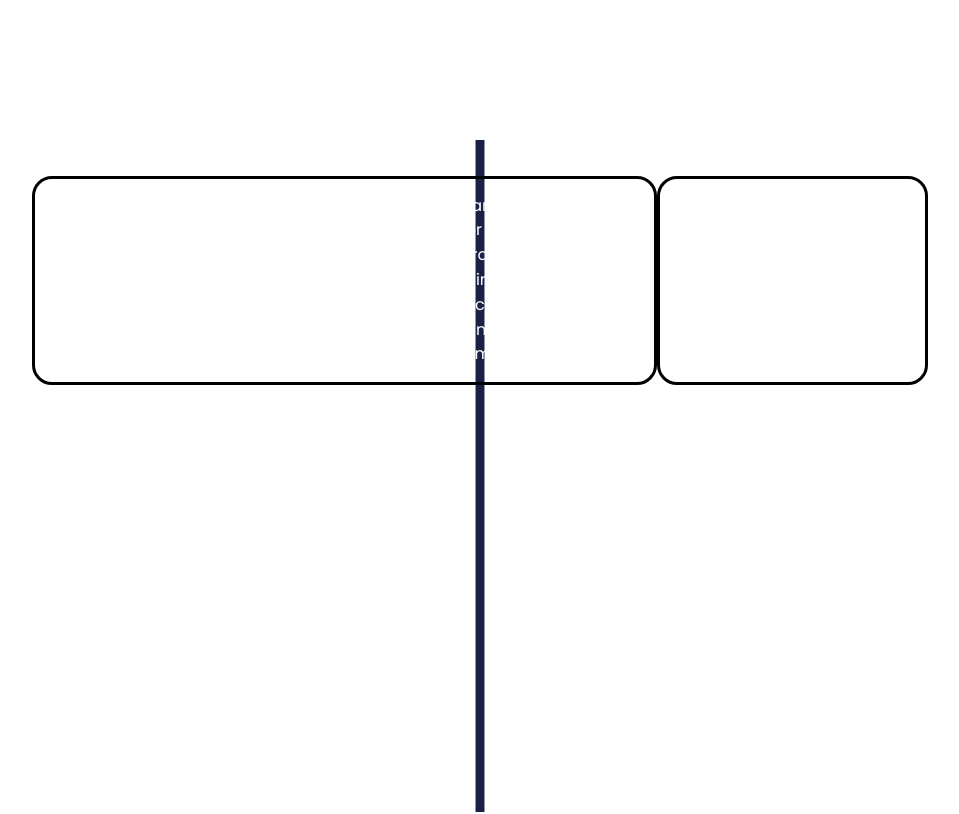
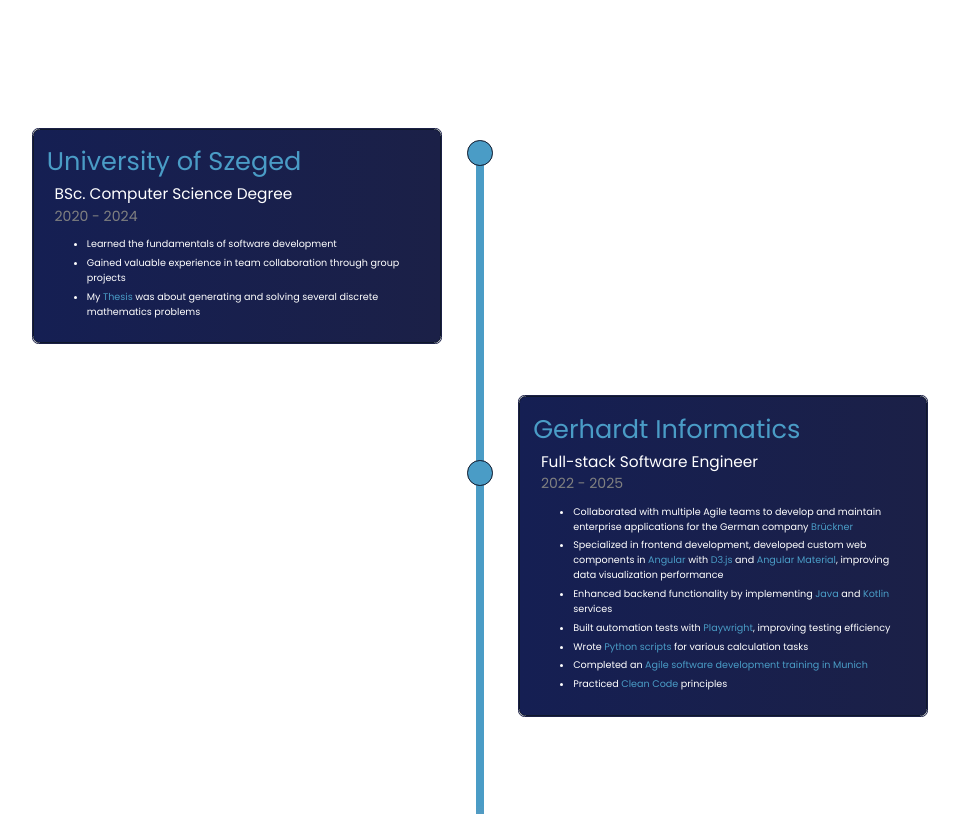
Before and after one commit to MartincsekLevente/Portfolio, a React (Vite) app: page / in a window 1280 px wide. Shown: the part 2420-3234 px from the top of the page, without its empty margins (160-1119 px from the left). Built offline with nearby package versions, Linux system fonts and the light colour scheme.

Commit message:
P-12: Add Experience style and content

```diff
--- a/src/components/multiDisplayCard/MultiDisplayCard.scss
+++ b/src/components/multiDisplayCard/MultiDisplayCard.scss
@@ -2,11 +2,42 @@
 
 .multi-display-card-container {
     display: flex;
-    border: 3px solid black;
-    border-radius: 20px;
-    padding: 15px;
+    flex-direction: column;
+    width: 32vw;
+    border: 0.15vw solid #1b2047;
+    border-radius: 0.5vw;
 
-    .multi-display-card-title {
-        font-size: $font_size_medium;
+    .multi-display-card-overlay {
+        border: 0.15vw solid #0f182b;
+        border-radius: 0.5vw;
+        background: linear-gradient(to right, #151f53, #1b2047);
+        padding: 1vw;
+
+        .multi-display-card-title {
+            font-size: $font_size_medium;
+        }
+
+        .multi-display-card-subtitle {
+            font-size: $font_size_small;
+            padding-left: 0.6vw;
+        }
+
+        .multi-display-card-description {
+            font-size: calc($font_size_small - 0.1vw);
+            padding-left: 0.6vw;
+            color: grey;
+        }
+
+        .multi-display-card-list-container {
+            font-size: $font_size_text;
+
+            .multi-display-card-list-item {
+
+                &:not(:last-child) {
+                    margin-bottom: 0.5vh;
+                }
+            }
+        }
     }
+
 }
--- a/src/components/multiDisplayCard/MultiDisplayCard.tsx
+++ b/src/components/multiDisplayCard/MultiDisplayCard.tsx
@@ -1,17 +1,34 @@
 import './MultiDisplayCard.scss';
+import { ReactNode } from "react";
 
 interface MultiDisplayCardProps {
     title: string,
-    textList: string[],
+    subtitle: string,
+    description: string,
+    textList: ReactNode[],
 }
 
-export default function MultiDisplayCard({title, textList}: MultiDisplayCardProps) {
+export default function MultiDisplayCard({title, subtitle, description, textList}: MultiDisplayCardProps) {
     return (
         <div className="multi-display-card-container">
-            <div className="multi-display-card-title">
-                {title}
+            <div className="multi-display-card-overlay">
+                <div className="multi-display-card-title">
+                    <span className="highlight-text">{title}</span>
+                </div>
+                <div className="multi-display-card-subtitle">
+                    {subtitle}
+                </div>
+                <div className="multi-display-card-description">
+                    {description}
+                </div>
+                <div className="multi-display-card-list-container">
+                    <ul>
+                        {textList ? textList.map((text) => {
+                            return (<li className="multi-display-card-list-item">{text}</li>);
+                        }) : null}
+                    </ul>
+                </div>
             </div>
-            {textList ? textList.map(text => text) : null}
         </div>
     );
 }
--- a/src/sections/experience/ExperienceSection.scss
+++ b/src/sections/experience/ExperienceSection.scss
@@ -14,19 +14,54 @@
 
         .experience-section-title {
             font-size: $font_size_mediumbig;
-            margin-bottom: 10vh;
+            margin-bottom: 4vh;
         }
 
         .experience-line-container {
             width: 100%;
-            height: 40vh;
+            height: 100vh;
             position: absolute;
             top: 20vh;
             z-index: -1;
+
+            .experience-line {
+                position: absolute;
+                height: inherit;
+                width: inherit;
+            }
+
+            .experience-line-point-1 {
+                width: 2vw;
+                height: 2vw;
+                background-color: #4a9cc6;
+                border: 0.15vw solid #0f182b;
+                border-radius: 50%;
+                position: absolute;
+                left: calc(50% - 1vw);
+            }
+
+            .experience-line-point-2 {
+                width: 2vw;
+                height: 2vw;
+                background-color: #4a9cc6;
+                border: 0.15vw solid #0f182b;
+                border-radius: 50%;
+                position: absolute;
+                top: 40vh;
+                left: calc(50% - 1vw);
+            }
         }
 
         .multi-display-cards-container {
             display: flex;
+            flex-direction: column;
+            width: 100%;
+            gap: 4vw;
+
+            > *:nth-child(even) {
+                align-self: end;
+            }
+
         }
 
     }
--- a/src/sections/experience/ExperienceSection.tsx
+++ b/src/sections/experience/ExperienceSection.tsx
@@ -9,26 +9,53 @@ export default function ExperienceSection() {
                     Experience
                 </div>
                 <div className="experience-line-container">
-                    <svg className="experience-lines" viewBox="0 0 100 100" preserveAspectRatio="xMidYMid meet">
-                        <line x1="50" y1="0" x2="50" y2="75" stroke="#1b2047" stroke-width="1"></line>
+                    <svg className="experience-line" viewBox="0 0 100 100" preserveAspectRatio="xMidYMid meet">
+                        <defs>
+                            <linearGradient id="grad" x1="0" x2="0" y1="0" y2="1">
+                                <stop offset="80%" stopColor="#4a9cc6"/>
+                                <stop offset="100%" stopColor="rgba(27, 32, 71, 0.0)"/>
+                            </linearGradient>
+                        </defs>
+                        <rect id="rect1" x="49.5" y="3" width="1" height="100" fill="url('#grad')"/>
                     </svg>
+                    <div className="experience-line-point-1"></div>
+                    <div className="experience-line-point-2"></div>
                 </div>
                 <div className="multi-display-cards-container">
                     <MultiDisplayCard
-                        title="Gerhardt Informatics"
+                        title="University of Szeged"
+                        subtitle="BSc. Computer Science Degree"
+                        description="2020 - 2024"
                         textList={[
-                            "Collaborated with multiple Agile teams to develop and maintain enterprise applications for the " +
-                            "German company Brückner.",
-                            "Specialized in Frontend development, leveraging expertise in Angular and custom UI components.",
-                            "Developed custom web components in Angular with D3.js and Angular Material, improving data " +
-                            "visualization performance."]}>
+                            <>Learned the fundamentals of software development</>,
+                            <>Gained valuable experience in team collaboration through group projects</>,
+                            <>My <span className="highlight-text">Thesis</span> was about generating and solving several
+                                discrete mathematics problems</>
+                        ]}>
                     </MultiDisplayCard>
                     <MultiDisplayCard
-                        title="University of Szeged"
-                        textList={["text1", "text2", "text3"]}>
+                        title="Gerhardt Informatics"
+                        subtitle="Full-stack Software Engineer"
+                        description="2022 - 2025"
+                        textList={[
+                            <>Collaborated with multiple Agile teams to develop and maintain enterprise applications
+                                for the German company <span className="highlight-text">Brückner</span></>,
+                            <>Specialized in frontend development, developed custom web components in <span
+                                className="highlight-text">Angular</span> with <span
+                                className="highlight-text">D3.js</span> and <span className="highlight-text">Angular Material</span>,
+                                improving data visualization performance</>,
+                            <>Enhanced backend functionality by implementing <span
+                                className="highlight-text">Java</span> and <span
+                                className="highlight-text">Kotlin</span> services</>,
+                            <>Built automation tests with <span className="highlight-text">Playwright</span>,
+                                improving testing efficiency</>,
+                            <>Wrote <span className="highlight-text">Python scripts</span> for various calculation
+                                tasks</>,
+                            <>Completed an <span className="highlight-text">Agile software development training in Munich</span></>,
+                            <>Practiced <span className="highlight-text">Clean Code</span> principles</>
+                        ]}>
                     </MultiDisplayCard>
                 </div>
-
             </div>
         </section>
     );
--- a/src/theme/_variables.scss
+++ b/src/theme/_variables.scss
@@ -8,3 +8,4 @@ $font_size_mediumbig: 3vw;
 $font_size_medium: 2vw;
 $font_size_small: 1.2vw;
 $font_size_verysmall: 1vw;
+$font_size_text: 0.75vw;
```
